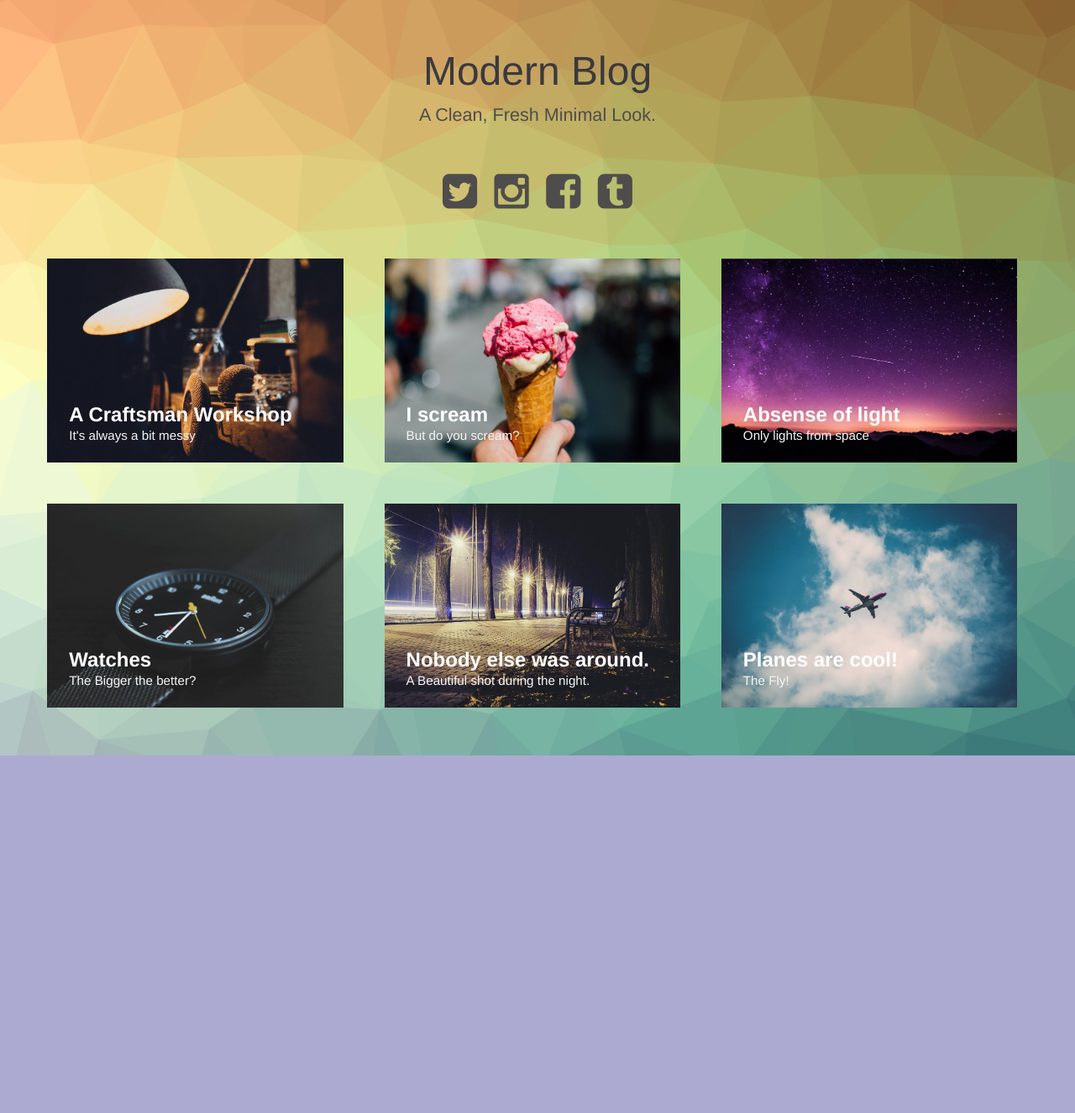
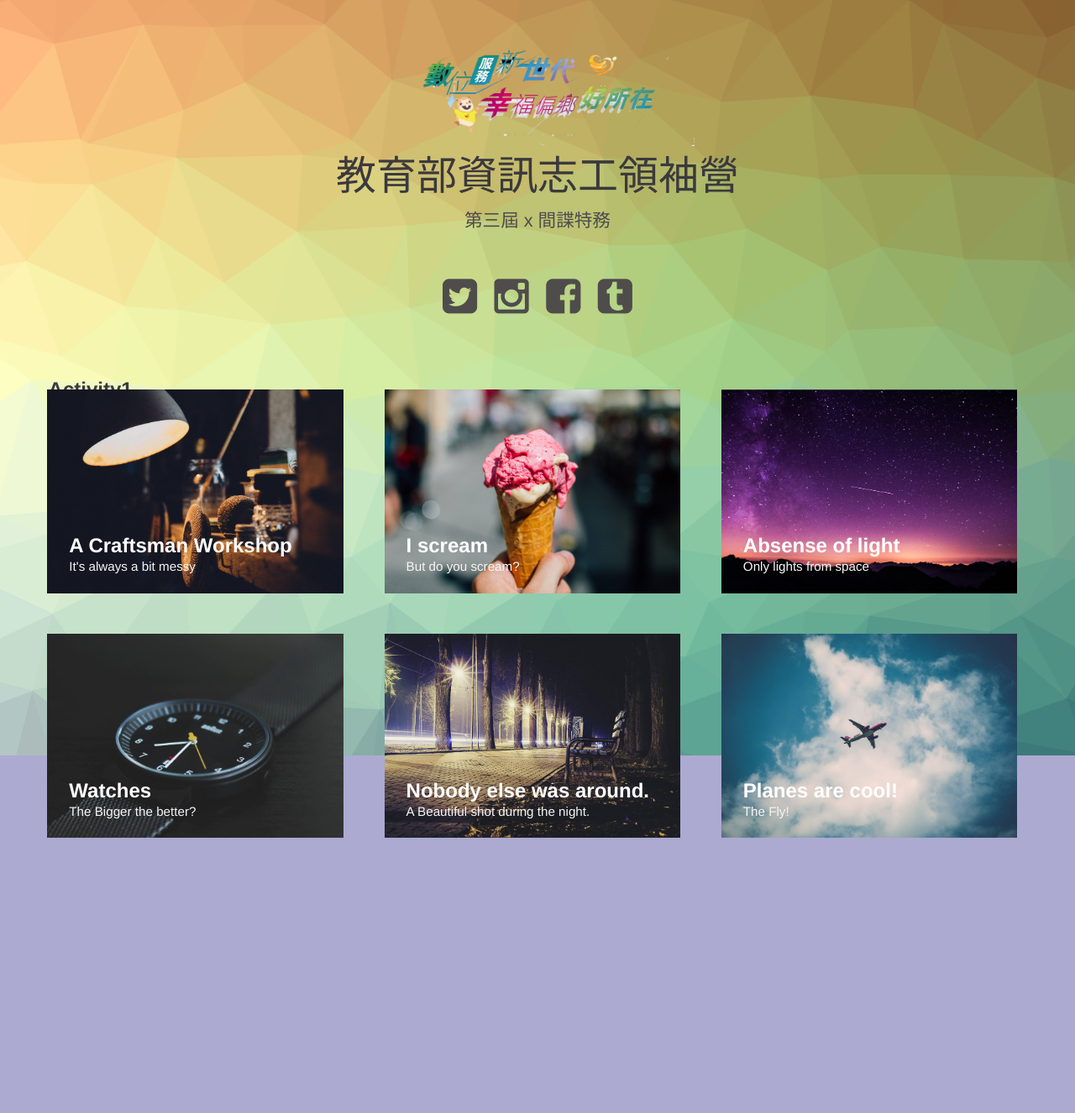
Before and after one commit to andy6804tw/ecare-moe-leadership-camp-web-2019, a Jekyll site: the page built from index.html, in a window 1280 px wide. Shown: the whole page at 84% size. Built offline with Jekyll 4.4.1, drawn with Linux system fonts in a browser that asks for light colours; before the commit the page ends 900 px from its top, so only the background shows below that.

Commit message:
add block title

```diff
--- a/css/modern-blog.css
+++ b/css/modern-blog.css
@@ -8,6 +8,17 @@
 	height: 0;
 	margin: 2%;
 	padding-bottom: 20%;
+}
+
+.cards {
+	position: absolute;
+	float: left;
+	width: 9%;
+	height: 100%;
+	margin: 2%;
+	padding-bottom: 20%;
+	top: 400px;
+
 }
 
 .card__container {
--- a/index.html
+++ b/index.html
@@ -28,8 +28,9 @@
 <body class="body">
 <div class="container">
     <header class="header">
-        <h1>Modern Blog<span>A Clean, Fresh Minimal Look.</span></h1>
-        <nav class="links">
+        <img src="./img/img.png" alt="" style="width:30%;">
+        <h1 style="margin:0;">教育部資訊志工領袖營<span>第三屆 x 間諜特務</span></h1>
+        <nav class="links" style="margin-bottom:30px">
             <a href="#"><i class="fa fa-twitter-square fa-3x"></i></a>
             <a href="#"><i class="fa fa-instagram fa-3x"></i></a>
             <a href="#"><i class="fa fa-facebook-square fa-3x"></i></a>
@@ -41,8 +42,13 @@
         <div class="pattern pattern--hidden"></div>
         <!-- cards -->
         <div class="wrapper">
+            <div class="card cards" style="padding-bottom: 3%;"  data-id="url(#/2015/04/25/workshop-clip-path)">
+                <div class="card__container card__container--closed">
+                    <h2>Activity1</h2>
+                </div>
+            </div>
             {% for post in site.posts %}
-            <div class="card" data-id="{{ post.id }}">
+            <div class="card" data-id="{{ post.id }}" data-index="0">
                 <div class="card__container card__container--closed">
                     <svg class="card__image" xmlns="http://www.w3.org/2000/svg"
                          xmlns:xlink="http://www.w3.org/1999/xlink" viewBox="0 0 1920 1200"
```
Also changed, not shown: img/img.png (added).
